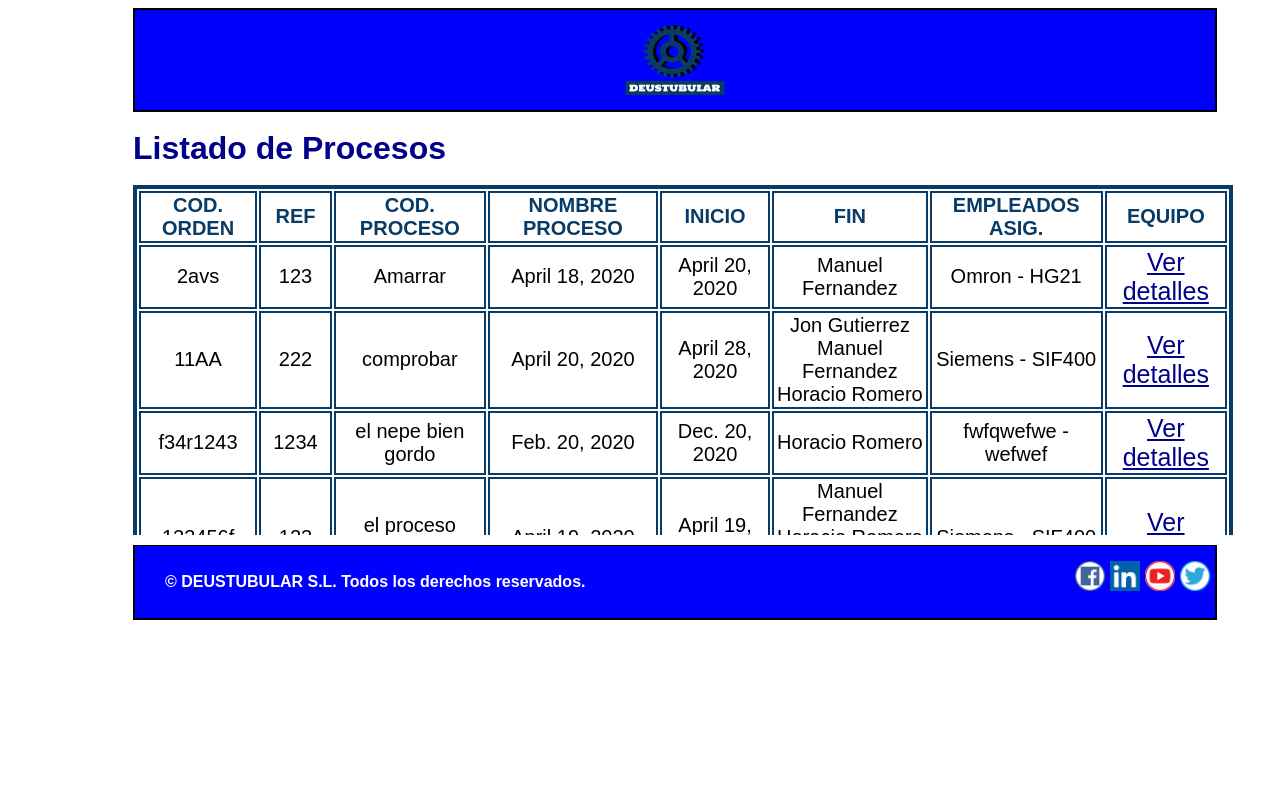
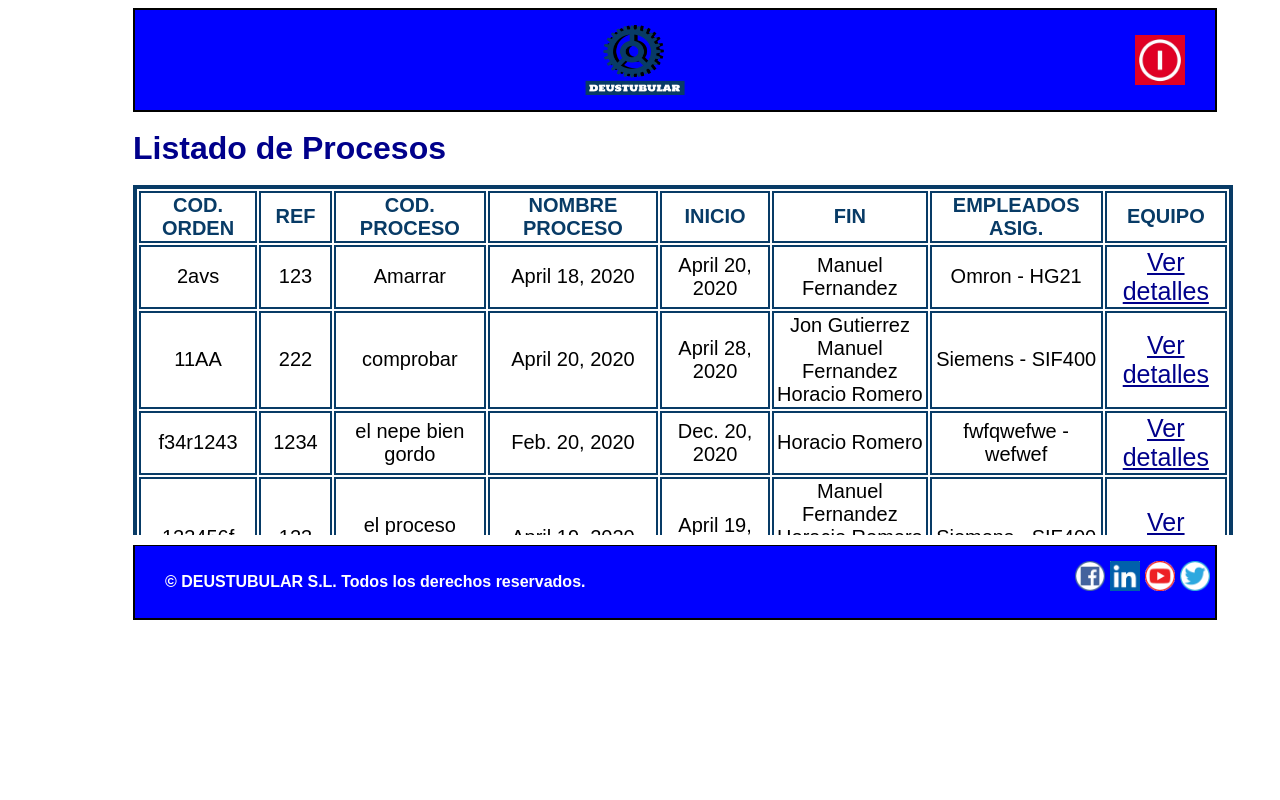
Before and after one commit to aritzgari/IW-EQUIPO10-E2, a Django app: page /appGestion_de_la_produccion/operario/ in a window 1280 px wide. Run offline with Django 3.2, Linux system fonts and the light colour scheme; data comes from the database, SQL or seed files in the repository.

Commit message:
Botones de volver a inicio

```diff
--- a/Gestion_de_la_produccion/appGestion_de_la_produccion/static/stylesheet.css
+++ b/Gestion_de_la_produccion/appGestion_de_la_produccion/static/stylesheet.css
@@ -192,3 +192,14 @@
     margin:5px;
     padding:5px;
 }
+.volver{
+    margin-right:20px;
+    float: right;
+    float: bottom:
+}
+
+.volveroperario{
+    float:right;
+    margin-top:25px;
+    margin-right:30px;
+}
--- a/Gestion_de_la_produccion/appGestion_de_la_produccion/templates/PlantillaHeaderFooter.html
+++ b/Gestion_de_la_produccion/appGestion_de_la_produccion/templates/PlantillaHeaderFooter.html
@@ -15,7 +15,8 @@
         <a class="header" href="/appGestion_de_la_produccion/responsable/equipo/">Equipo</a>
         <a class="header" href="/appGestion_de_la_produccion/responsable/proceso/">Proceso</a>
         <a class="header" href="/appGestion_de_la_produccion/responsable/empleado/">Empleado</a>
-
+        <a class="volver" href="/appGestion_de_la_produccion" title="Volver a inicio"> <img
+                src="/static/Imagenes/Inicio.png" width="50" height="50"></a>
     </nav>
 </header>
 {% block contenido %} {% endblock %}
--- a/Gestion_de_la_produccion/appGestion_de_la_produccion/templates/PlantillaOperario.html
+++ b/Gestion_de_la_produccion/appGestion_de_la_produccion/templates/PlantillaOperario.html
@@ -11,6 +11,8 @@
     <nav class = "header_operario">
         <a href="/appGestion_de_la_produccion/operario/" title="Volver a inicio">
             <img src="/static/Imagenes/Deustubular.png" width="110" height="100"></a>
+        <a class="volveroperario" href="/appGestion_de_la_produccion" title="Volver a inicio"> <img
+                src="/static/Imagenes/Inicio.png" width="50" height="50"></a>
     </nav>
 
 </header>
```
Also changed, not shown: Gestion_de_la_produccion/appGestion_de_la_produccion/templates/loginform.html (deleted, +0 -9 lines), Gestion_de_la_produccion/appGestion_de_la_produccion/static/Imagenes/Inicio.png (added).
